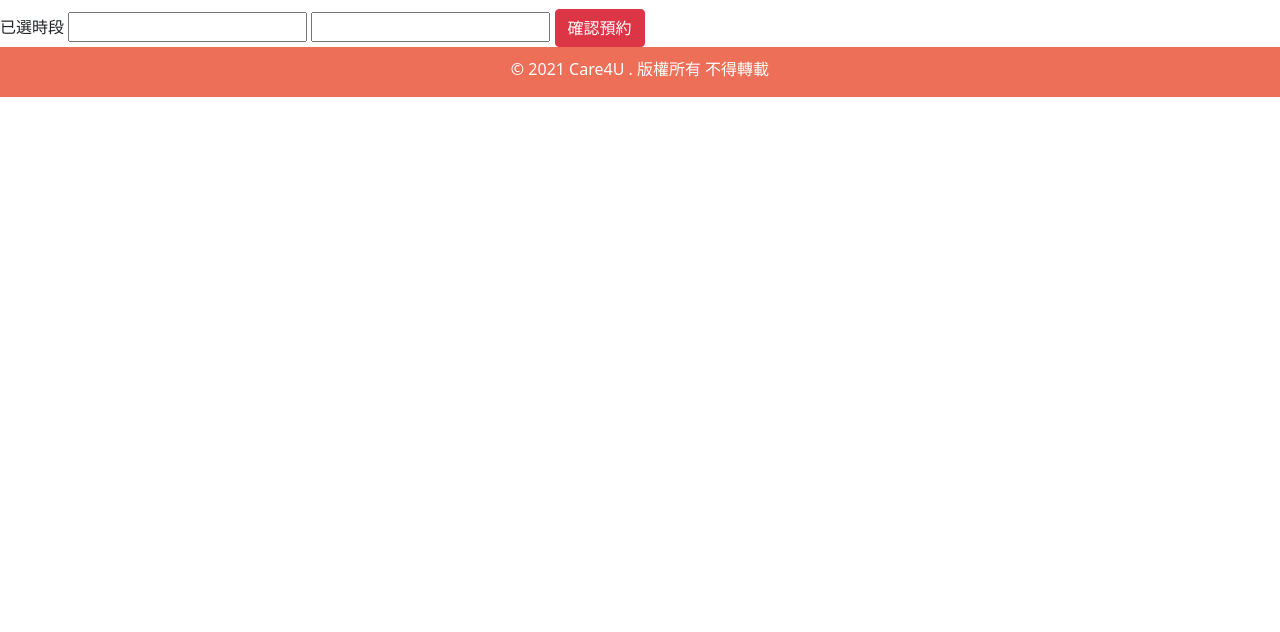
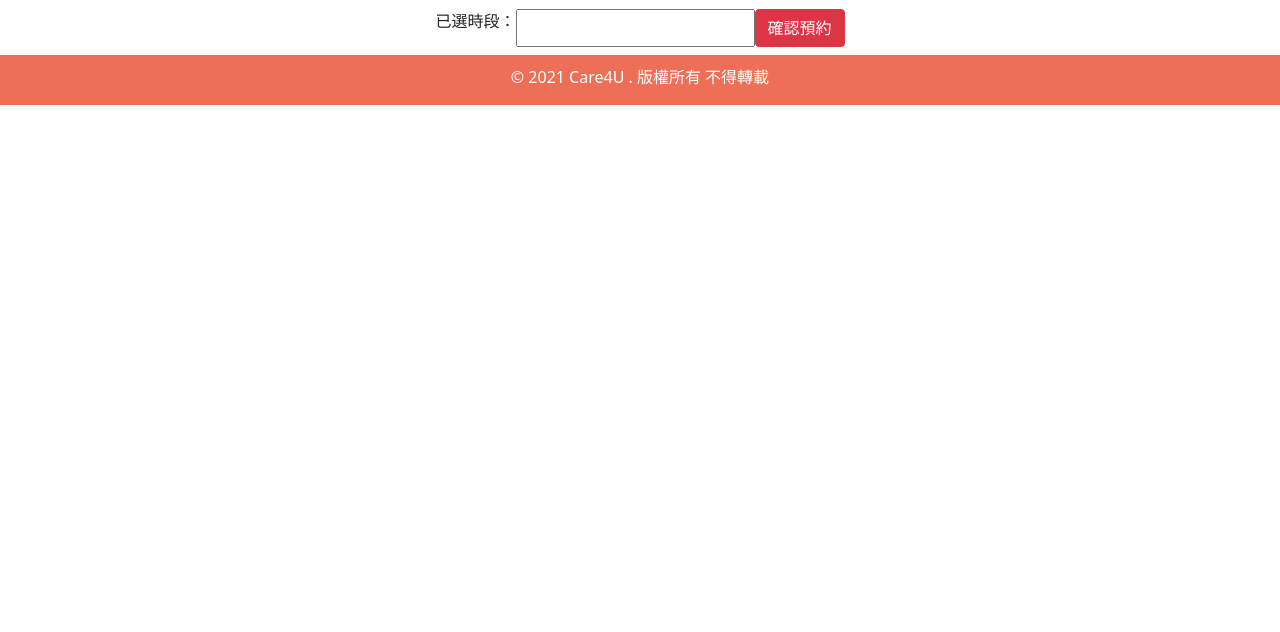
Before and after one commit to timven2004/care4U, a website: page private/user/clientBooking.html in a window 1280 px wide. Shown: the part 168-800 px from the top of the page. Drawn offline with nearby package versions, Linux system fonts and the light colour scheme; files that its build step writes are made by us from their sources; no server answers; files whose address does not match are found by name.

Commit message:
appearance improvement

```diff
--- a/private/user/clientBooking.html
+++ b/private/user/clientBooking.html
@@ -163,8 +163,8 @@
                 </div>
         </div>
     </section>
-    <form action="/api/book/" method="POST">
-        <label for="choosenTimeSlot">已選時段</label>
+    <form action="/api/book/" method="POST" class="bookingContainer my-2">
+        <label for="choosenTimeSlot">已選時段：</label>
         <input type="text" id="choosenTimeSlot" name="timeSlots" class="choosenTimeSlot">
         <input type="text" id="choosenTimeSlotId" name="timeSlotsId">
 
--- a/public/css/clientBooking.css
+++ b/public/css/clientBooking.css
@@ -32,3 +32,12 @@
     margin: 5px;
     width: 95%
 }
+
+#choosenTimeSlotId{
+    display: none;
+}
+
+.bookingContainer{
+    display: flex;
+    justify-content: center;
+}
--- a/public/css/main-page.css
+++ b/public/css/main-page.css
@@ -297,3 +297,7 @@ label {
     align-items: center;
     border-radius: 12px;
 }
+
+.img-fluid{
+    object-fit: cover
+}
```
